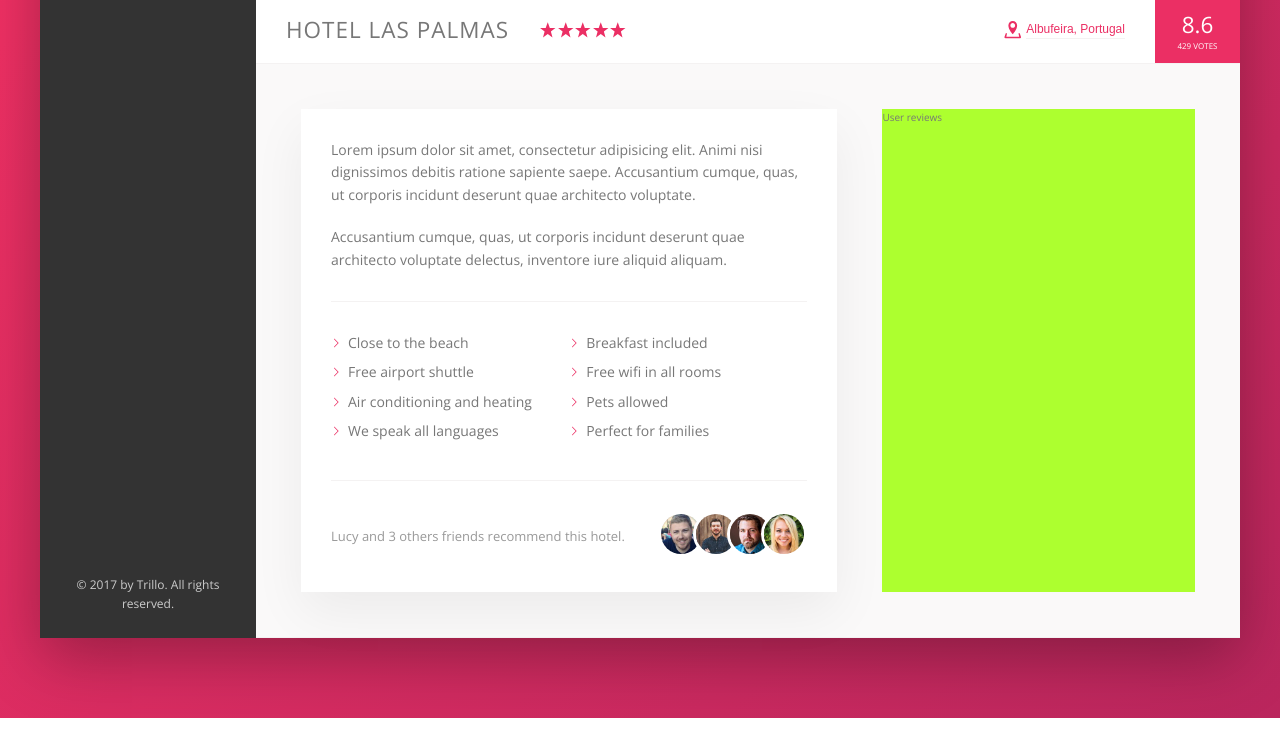
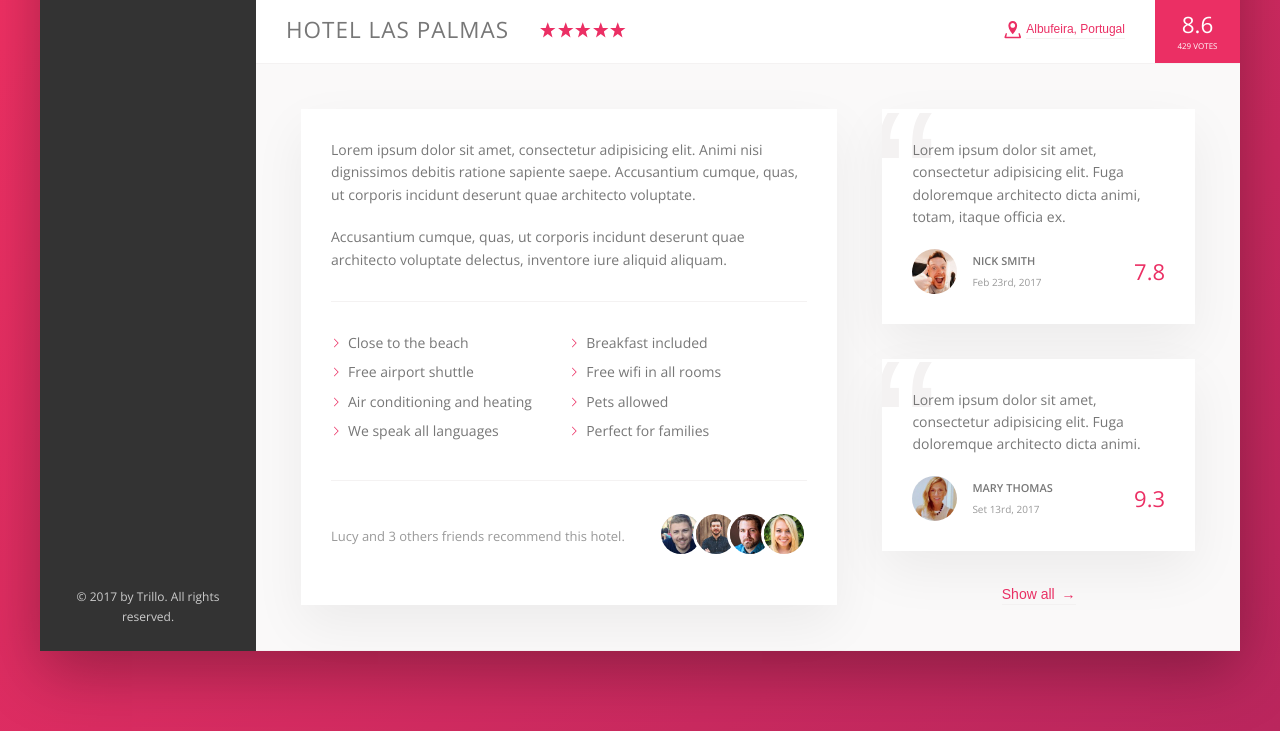
Before and after one commit to javielrezende/advanced_css_sass_2, a website: page index.html in a window 1280 px wide. Shown: the part 538-1269 px from the top of the page. Drawn offline with nearby package versions, Linux system fonts and the light colour scheme; files that its build step writes are made by us from their sources.

Commit message:
:sparkles: User reviews section finished

```diff
--- a/index.html
+++ b/index.html
@@ -181,7 +181,41 @@
                         </div>
 
                         <div class="user-reviews">
-                            User reviews
+                            <figure class="review">
+                                <blockquote class="review__text">
+                                    Lorem ipsum dolor sit amet, consectetur adipisicing elit. Fuga doloremque architecto dicta animi, totam, itaque officia ex.
+                                </blockquote>
+
+                                <figcaption class="review__user">
+                                    <img src="img/user-1.jpg" alt="User 1" class="review__photo">
+
+                                    <div class="review__user-box">
+                                        <p class="review__user-name">Nick Smith</p>
+                                        <p class="review__user-date">Feb 23rd, 2017</p>
+                                    </div>
+
+                                    <div class="review__rating">7.8</div>
+                                </figcaption>
+                            </figure>
+
+                            <figure class="review">
+                                <blockquote class="review__text">
+                                    Lorem ipsum dolor sit amet, consectetur adipisicing elit. Fuga doloremque architecto dicta animi.
+                                </blockquote>
+
+                                <figcaption class="review__user">
+                                    <img src="img/user-2.jpg" alt="User 2" class="review__photo">
+
+                                    <div class="review__user-box">
+                                        <p class="review__user-name">Mary Thomas</p>
+                                        <p class="review__user-date">Set 13rd, 2017</p>
+                                    </div>
+
+                                    <div class="review__rating">9.3</div>
+                                </figcaption>
+                            </figure>
+
+                            <button class="btn-inline">Show all <span>&rarr;</span></button>
                         </div>
                     </div>
                 </main>
--- a/sass/_component.scss
+++ b/sass/_component.scss
@@ -271,8 +271,17 @@
     cursor: pointer;
     transition: all .2s;
 
+    & span {
+        margin-left: 3px;
+        transition: margin-left .2s;
+    }
+
     &:hover {
         color: var(--color-gray-dark-1);
+
+        span {
+            margin-left: 8px;
+        }
     }
 
     &:focus {
@@ -369,3 +378,66 @@
         }
     }
 }
+
+///////////////////////////////////////////////////
+/// REVIEWS
+.review {
+    background-color: #fff;
+    box-shadow: var(--shadow-light);
+    padding: 3rem;
+    margin-bottom: 3.5rem;
+    position: relative;
+    overflow: hidden;
+
+    &__text {
+        margin-bottom: 2rem;
+        z-index: 10;
+        position: relative;
+    }
+
+    &__user {
+        display: flex;
+        align-items: center;
+    }
+
+    &__photo {
+        width: 4.5rem;
+        height: 4.5rem;
+        border-radius: 50%;
+        margin-right: 1.5rem;
+    }
+
+    &__user-box {
+        margin-right: auto;
+    }
+
+    &__user-name {
+        font-size: 1.1rem;
+        font-weight: 600;
+        text-transform: uppercase;
+        margin-bottom: .4rem;
+    }
+
+    &__user-date {
+        font-size: 1rem;
+        color: var(--color-gray-dark-3);
+    }
+
+    &__rating {
+        color: var(--color-primary);
+        font-size: 2.2rem;
+        font-weight: 300;
+    }
+
+    &::before {
+        content: "\201C"; // Coloca um double quotation
+        position: absolute;
+        top: -2.75rem;
+        left: -1rem;
+        font-size: 20rem;
+        color: var(--color-gray-light-2);
+        line-height: 1;
+        font-family: sans-serif;
+        z-index: 1;
+    }
+}
--- a/sass/_layout.scss
+++ b/sass/_layout.scss
@@ -37,6 +37,7 @@
 
 .detail {
     display: flex;
+    font-size: 1.4rem;
     padding: 4.5rem;
     background-color: var(--color-gray-light-1);
     border-bottom: var(--line);
@@ -45,13 +46,15 @@
 .description {
     background-color: #fff;
     box-shadow: var(--shadow-light);
-    font-size: 1.4rem;
+
     padding: 3rem;
     flex: 0 0 60%;
     margin-right: 4.5rem;
 }
 
 .user-reviews {
-    background-color: greenyellow;
     flex: 1;
+    display: flex;
+    flex-direction: column;
+    align-items: center;
 }
```
